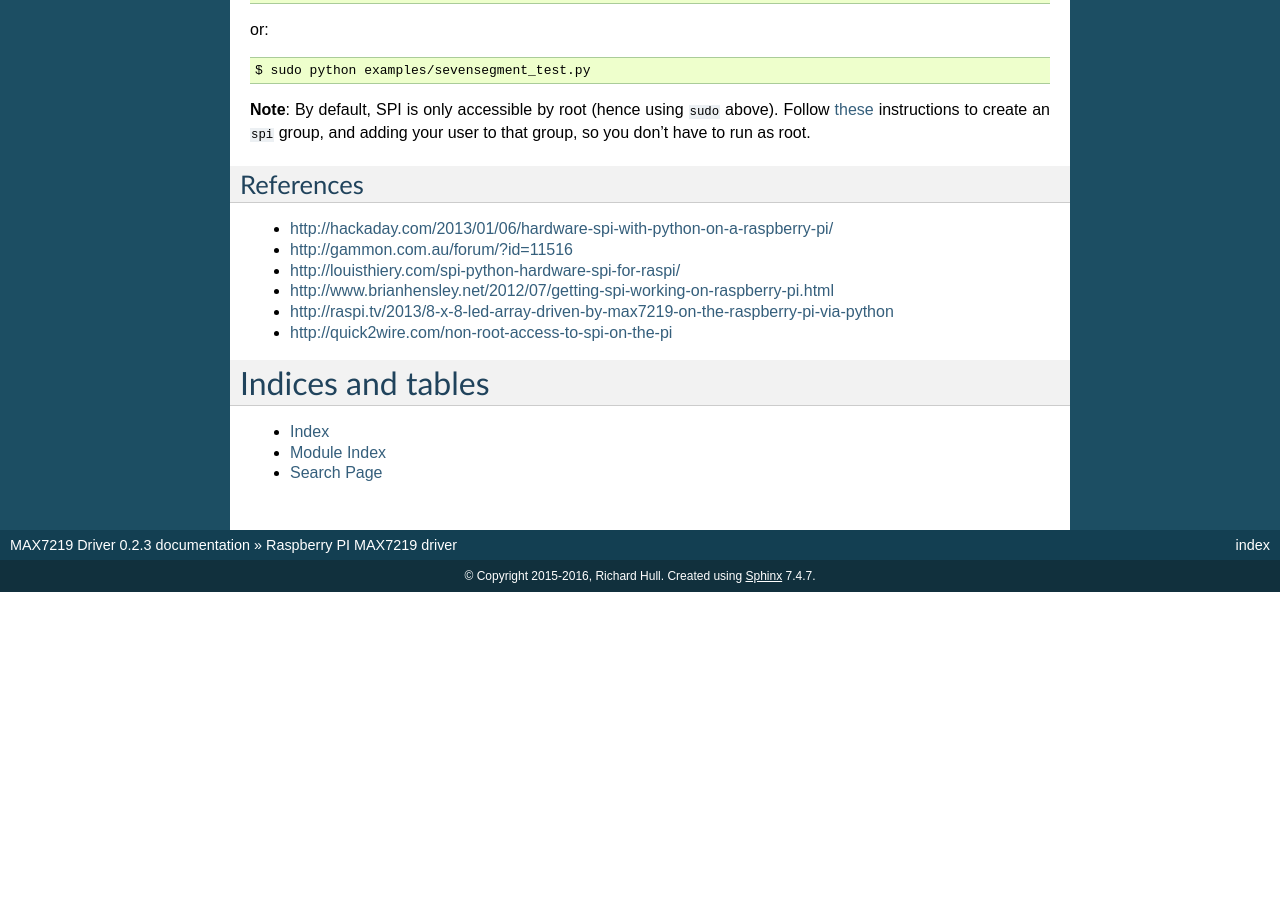
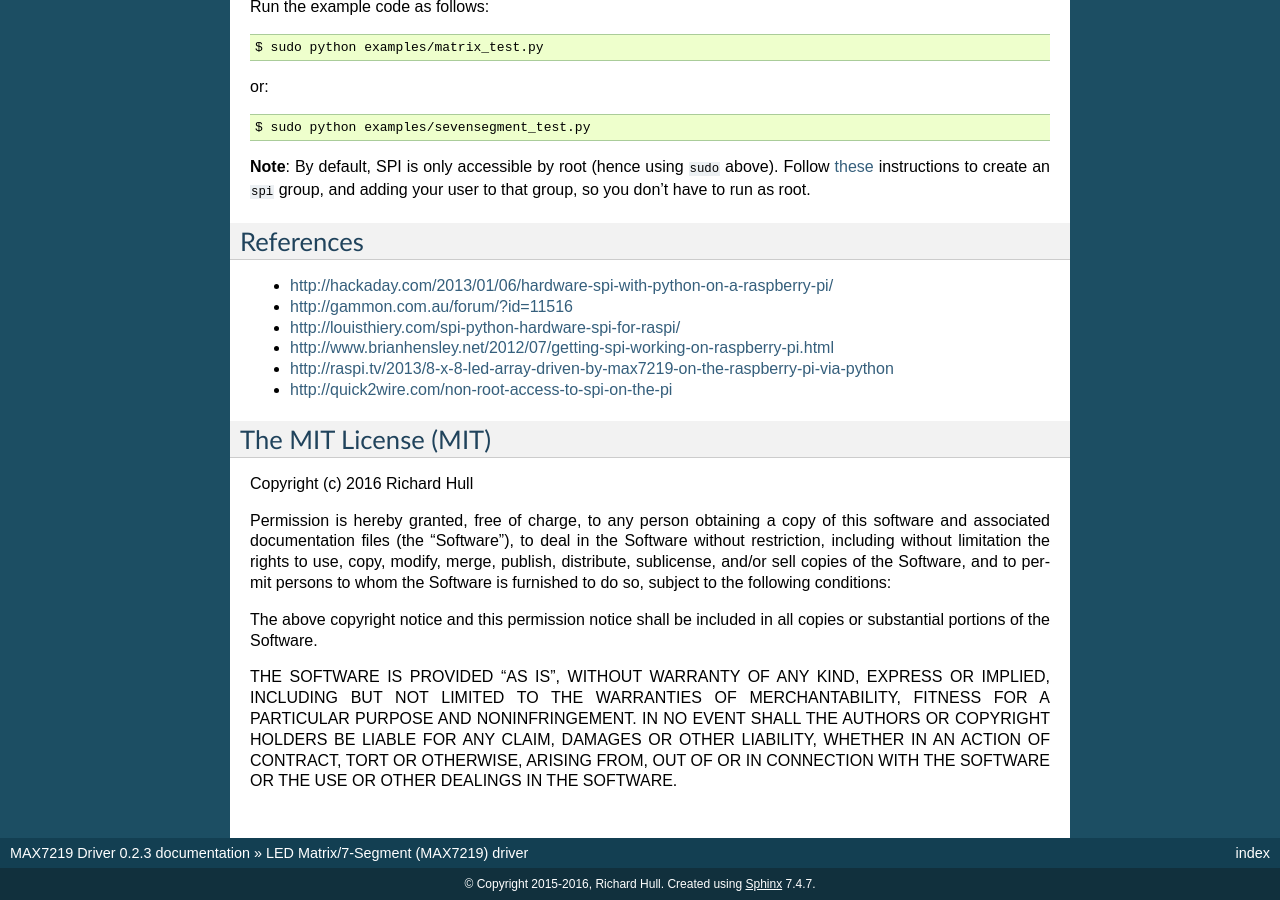
Before and after one commit to rm-hull/luma.led_matrix, a Sphinx documentation site: the page built from docs/index.rst, in a window 1280 px wide and 900 px high, scrolled down 5150 px. Built offline with Sphinx 7.4.7, drawn with Linux system fonts in a browser that asks for light colours; before the commit the page ends 5742 px from its top, so only the background shows below that; some of the changed text lies outside the part shown.

Commit message:
Minor amends

```diff
--- a/docs/index.rst
+++ b/docs/index.rst
@@ -1,8 +1,8 @@
 .. toctree::
    :maxdepth: 2
 
-Raspberry PI MAX7219 driver
-===========================
+LED Matrix/7-Segment (MAX7219) driver
+=====================================
 .. image:: https://travis-ci.org/rm-hull/max7219.svg?branch=master
    :target: https://travis-ci.org/rm-hull/max7219
 
@@ -54,10 +54,13 @@
 parameter, and generally methods which target specific devices will expect a
 ``deviceId=...`` parameter, counting from zero.
 
-For more information, see https://max7219.readthedocs.io/
-
 .. image:: images/IMG_2810.JPG
    :alt: max7219 sevensegment
+
+API Documentation
+-----------------
+
+:ref:`modindex`
 
 Pre-requisites
 --------------
@@ -226,10 +229,4 @@
 - http://raspi.tv/2013/8-x-8-led-array-driven-by-max7219-on-the-raspberry-pi-via-python
 - http://quick2wire.com/non-root-access-to-spi-on-the-pi
 
-
-Indices and tables
-==================
-
-* :ref:`genindex`
-* :ref:`modindex`
-* :ref:`search`
+.. include:: ../LICENSE.rst
```
Also changed, not shown: other parts of docs/index.rst (+2 -2 lines), LICENSE.rst.
